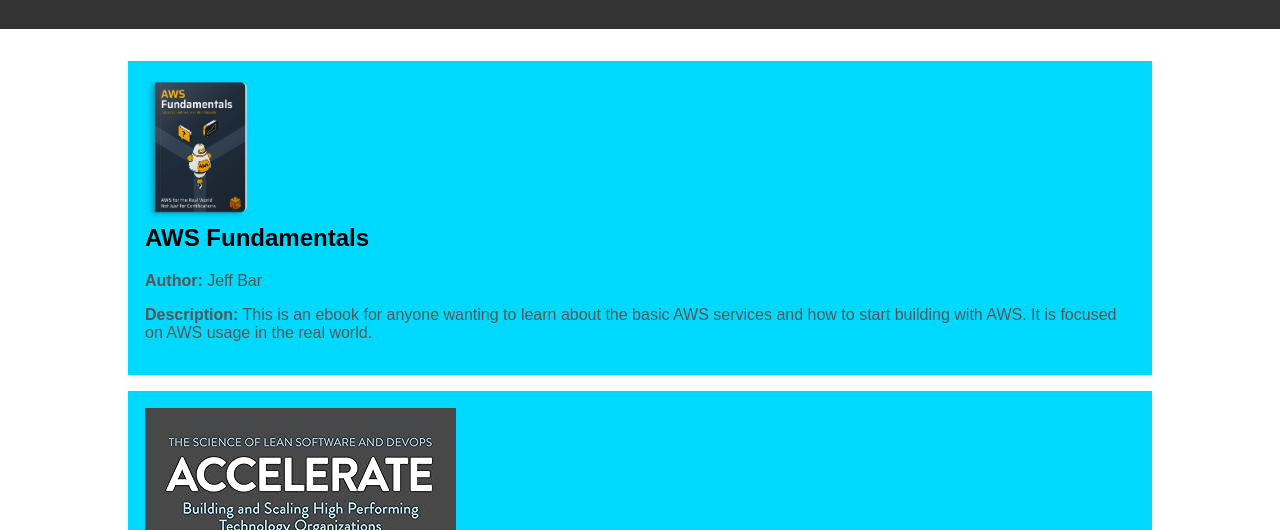
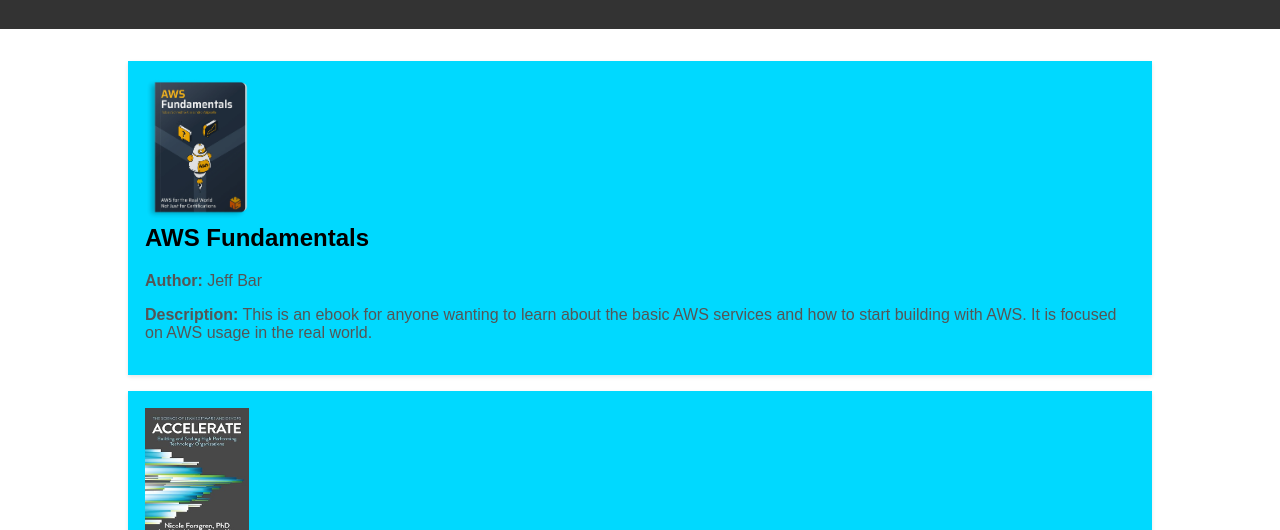
Before and after one commit to Tarek557/Library-Website, a plain HTML site: page Webiste.html in a window 1280 px wide. Shown: the part 90-620 px from the top of the page. Drawn offline with Linux system fonts and the light colour scheme.

```diff
--- a/Webiste.html
+++ b/Webiste.html
@@ -66,7 +66,7 @@
 
         <div class="book">
             <a href="https://www.amazon.com/Accelerate-Software-Performing-Technology-Organizations-ebook/dp/B07B9F83WM?crid=187GB5OZGWMUI&keywords=accelerate+book&qid=1665233526&qu=eyJxc2MiOiIxLjg3IiwicXNhIjoiMS42MyIsInFzcCI6IjEuNzcifQ%3D%3D&sprefix=accelerate+book,aps,244&sr=8-1&linkCode=sl1&tag=ioannismousta-20&linkId=9325a87197086b079907133c2f4fa1ab&language=en_US&ref_=as_li_ss_tl">
-                <img src="accs.jpg" alt="Book" />
+                <img src="accs.jpg" alt="Book" width="104" height="142" />
               </a>
             <h2>Accelerate: The Science of Lean Software and DevOps: Building and Scaling High Performing Technology Organizations</h2>
             <p><strong>Author:</strong> Jezz Humble, Gene Kim</p>
```
